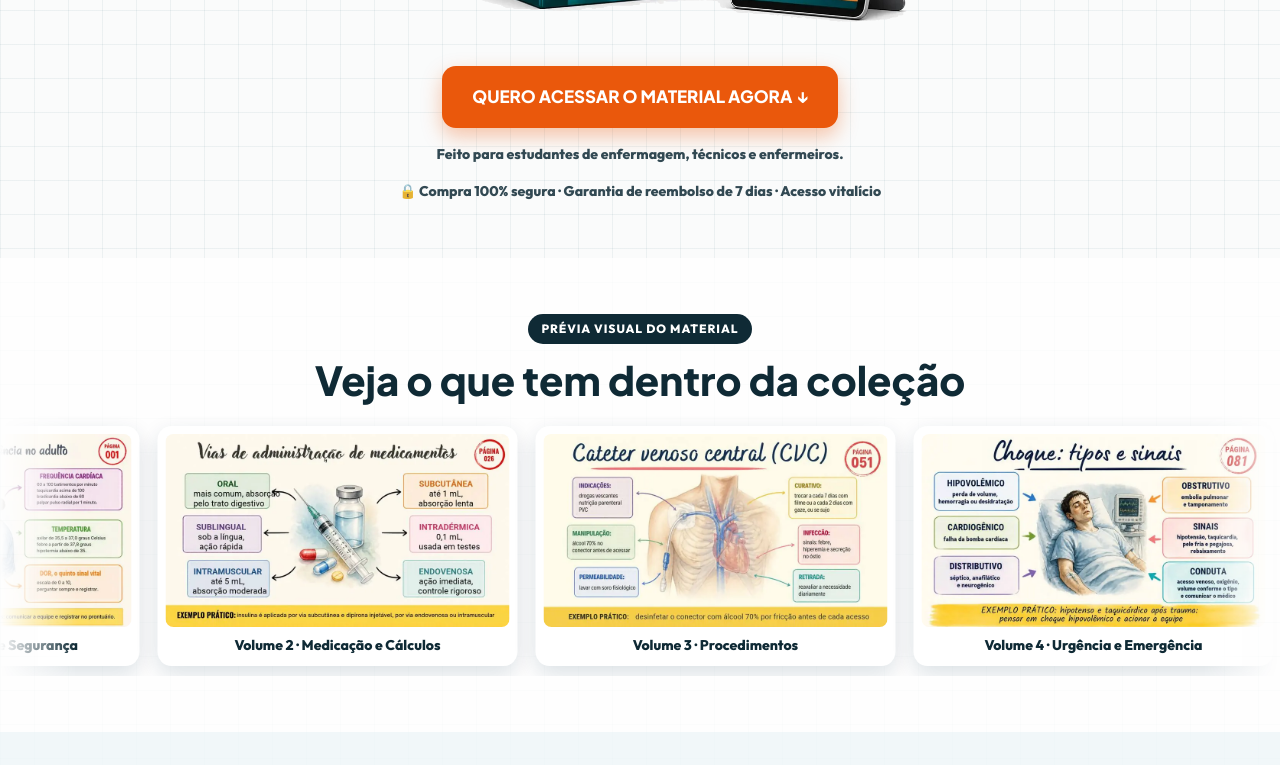
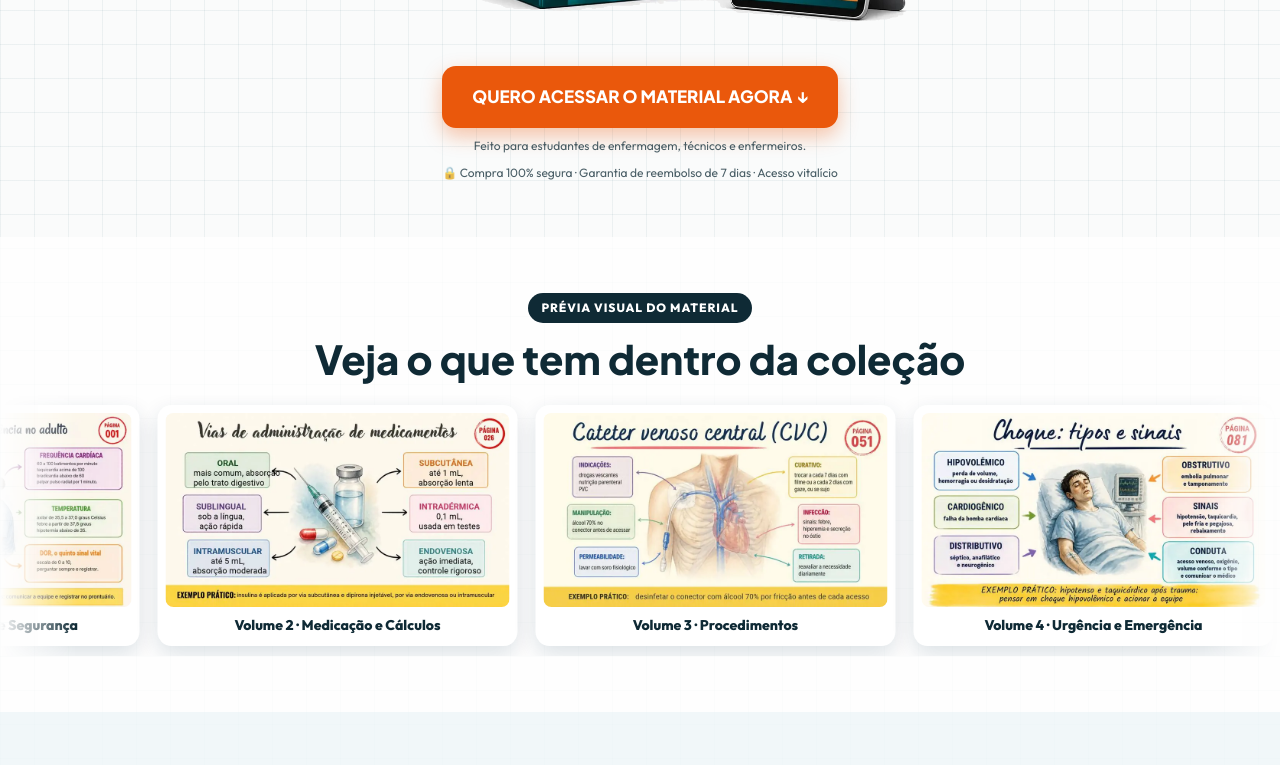
Before and after one commit to vitor128389/atlas-enfermagem, a plain HTML site: page index.html in a window 1280 px wide. Shown: the part 840-1605 px from the top of the page. Drawn offline with Linux system fonts and the light colour scheme.

Commit message:
Add files via upload

```diff
--- a/index.html
+++ b/index.html
@@ -17,7 +17,7 @@ h1{font-size:clamp(30px,5.4vw,52px)}h1 em{font-style:normal;background:#e3eef0;c
 .btn{display:inline-block;font-family:'Plus Jakarta Sans',sans-serif;background:var(--red);color:#fff;text-decoration:none;font-weight:900;padding:18px 30px;border-radius:14px;font-size:17px;box-shadow:0 8px 20px rgba(234,88,12,.35);transition:.15s}
 .btn:hover{transform:translateY(2px);box-shadow:0 4px 12px rgba(234,88,12,.35)}
 .btn.alt{background:#fff;color:var(--navy);box-shadow:0 4px 0 var(--navy);border:2px solid var(--navy);font-size:15px}
-.trust{font-size:14px;font-weight:700;margin-top:16px;opacity:.85}
+.trust{font-size:12px;font-weight:500;margin-top:10px;opacity:.75;line-height:1.4}
 .hero img{margin:22px auto;max-width:560px;width:100%;}
 .marq{overflow:hidden;padding:10px 0;-webkit-mask:linear-gradient(90deg,transparent,#000 6%,#000 94%,transparent)}
 .track{display:flex;gap:18px;width:max-content;animation:slide 60s linear infinite}
```
